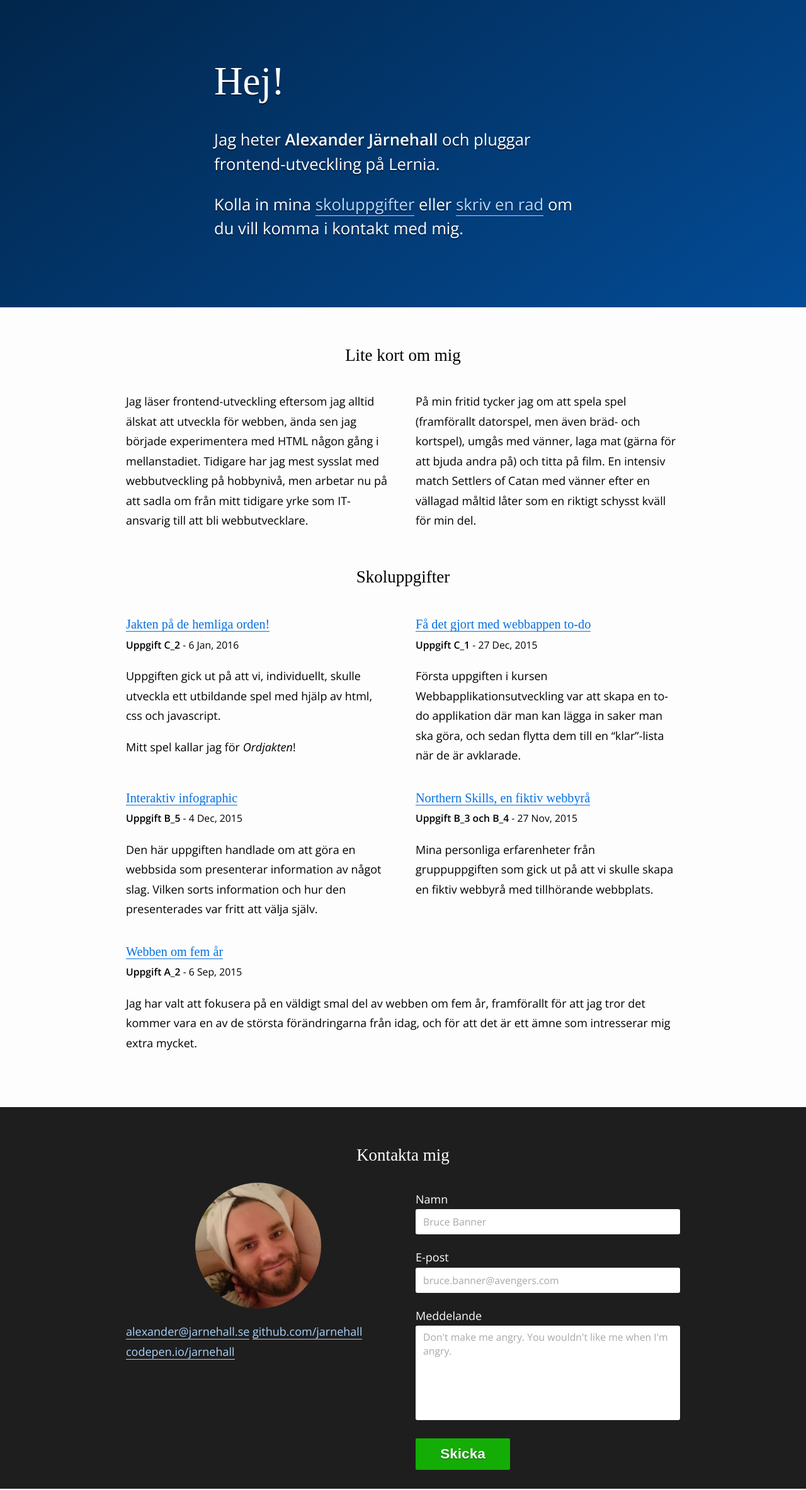
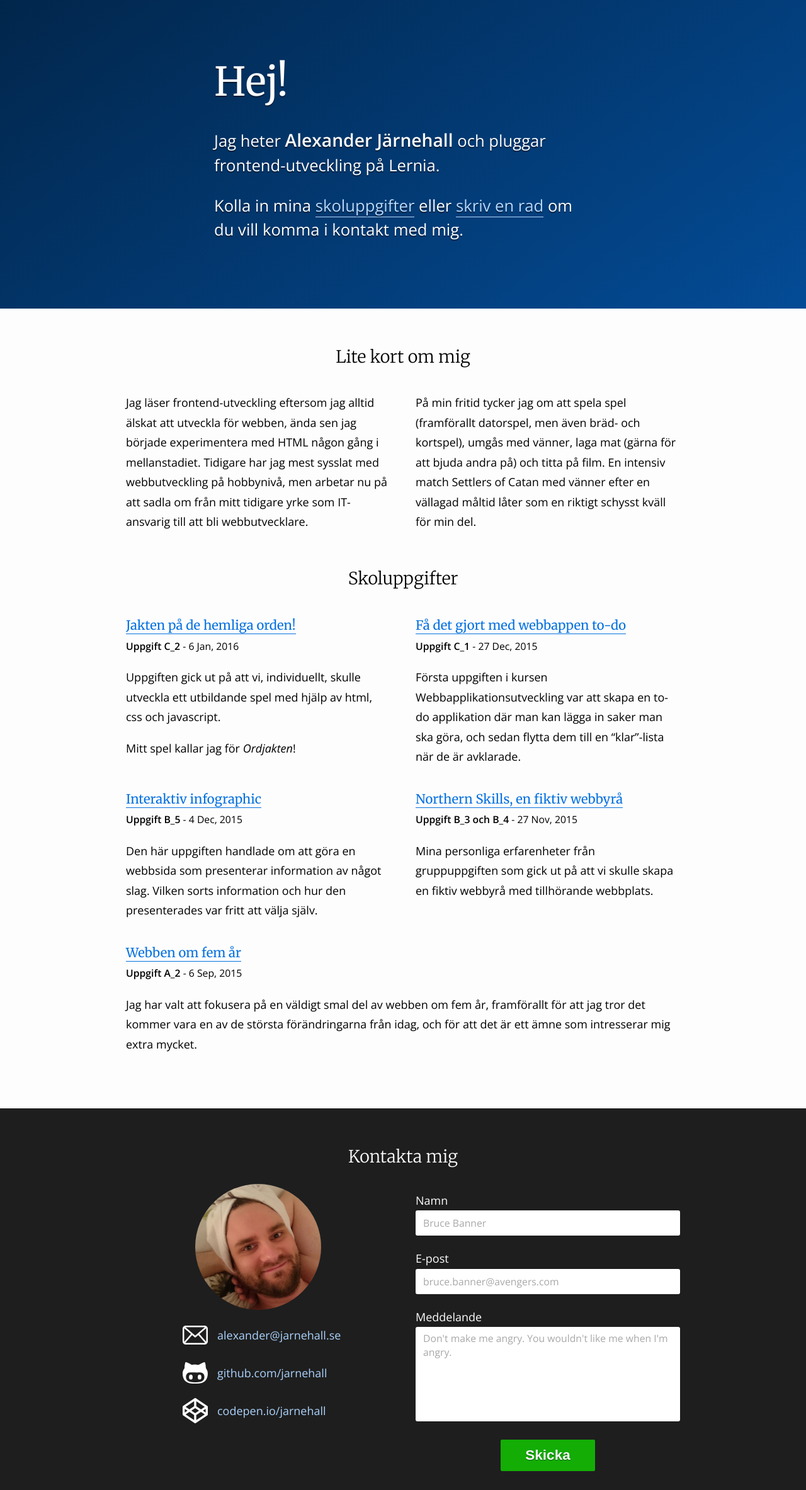
Before and after one commit to Jarnehall/jarnehall.github.io, a Jekyll site: the page built from index.html, in a window 1280 px wide. Shown: the whole page at 63% size. Built offline with Jekyll 4.4.1, drawn with Linux system fonts in a browser that asks for light colours.

Commit message:
restructured some of the jekyll html

```diff
--- a/_config.yml
+++ b/_config.yml
@@ -6,9 +6,9 @@
 # 'jekyll serve'. If you change this file, please restart the server process.
 
 # Site settings
-title: Alexanders digitala presentationsyta
+title: Alexanders DPY
 email: alexander@jarnehall.se
-description: En webbplats för min utbildning inom frontend-utveckling.
+description: En DPY (eller DigitalPresentationsYta) för min utbildning inom frontend-utveckling.
 baseurl: ""
 url: "http://jarnehall.se" # the base hostname & protocol for your site
 timezone: Europe/Stockholm
--- a/_includes/footer.html
+++ b/_includes/footer.html
@@ -1,11 +1,35 @@
-<footer class="site-footer">
+<footer>
 
-    <div class="contact-card container">
-        <div>
-            <a href="mailto:alexander@jarnehall.se" title="Skicka e-post till: {{ site.email }}"><span class="icon">{{ site.email }}</span></a>
-            <a target="_blank" href="http://github.com/jarnehall" title="GitHub - Alexander Järnehall"><span class="icon">github.com/jarnehall</span></a>
-            <a target="_blank" href="http://codepen.io/jarnehall" title="CodePen - Alexander Järnehall"><span class="icon">codepen.io/jarnehall</span></a>
-        </div>
-    </div>
+    <section class="contact">
+
+        <h2 id="kontakt">Kontakta mig</h2>
+
+        <div class="container">
+            <div class="flex-parent">
+                <div class="contact-card flex-250">
+
+                    <img class="selfie" src="img/me.jpg" alt="This is me!">
+                    <div class="social-icons-container">
+                        <a href="mailto:alexander@jarnehall.se" title="Skicka e-post till: {{ site.email }}"><span class="social-icon--email">{{ site.email }}</span></a>
+                        <a target="_blank" href="http://github.com/jarnehall" title="GitHub - Alexander Järnehall"><span class="social-icon--github">github.com/jarnehall</span></a>
+                        <a target="_blank" href="http://codepen.io/jarnehall" title="CodePen - Alexander Järnehall"><span class="social-icon--codepen">codepen.io/jarnehall</span></a>
+                    </div>
+
+                </div> <!-- end div.contact-card -->
+
+                <div class="contact-form flex-250">
+
+                    <form id="contactForm" action="https://getsimpleform.com/messages?form_api_token=1f20453e3382855f45abfded7d5fdcf8" method="post">
+                        <label>Namn<input type="text" name="name" required></label>
+                        <label>E-post<input type="email" name="email" required></label>
+                        <label>Meddelande<textarea name="content" required></textarea></label>
+                        <button class="btn--green align-center" type="submit">Skicka</button>
+                    </form>
+
+                </div>  <!-- end div.contact-form -->
+            </div> <!-- end div.flex-parent -->
+        </div> <!-- end div.container -->
+
+    </section>
 
 </footer>
--- a/_includes/head.html
+++ b/_includes/head.html
@@ -2,14 +2,14 @@
     <meta charset="utf-8">
     <meta http-equiv="X-UA-Compatible" content="IE=edge">
     <meta name="viewport" content="width=device-width, initial-scale=1">
-    <meta name="theme-color" content="#032141">
+    <meta name="theme-color" content="#3082D7">
 
     <title>{% if page.title %}{{ page.title }}{% else %}{{ site.title }}{% endif %}</title>
     <meta name="description" content="{% if page.excerpt %}{{ page.excerpt | strip_html | strip_newlines | truncate: 160 }}{% else %}{{ site.description }}{% endif %}">
 
-    <link rel="icon" sizes="96x96" href="img/favicon-small.png">
-    <link rel="icon" sizes="192x192" href="img/favicon.png">
-    <link href='https://fonts.googleapis.com/css?family=Open+Sans:400,300,300italic,600' rel='stylesheet' type='text/css'>
+    <link href="img/favicon.ico" rel="icon" type="image/x-icon">
+    <link href="img/favicon.png" rel="icon" type="image/png" sizes="192x192">
+    <link href='https://fonts.googleapis.com/css?family=Merriweather:300,400|Open+Sans:400,300,300italic,600' rel='stylesheet' type='text/css'>
     <link rel="stylesheet" href="{{ "/css/main.css" | prepend: site.baseurl }}">
     <link rel="canonical" href="{{ page.url | replace:'index.html','' | prepend: site.baseurl | prepend: site.url }}">
     <link rel="alternate" type="application/rss+xml" title="{{ site.title }}" href="{{ "/feed.xml" | prepend: site.baseurl | prepend: site.url }}">
--- a/_includes/header.html
+++ b/_includes/header.html
@@ -1,5 +1,12 @@
-<header>
+<header class="page-header">
+
     <div class="container">
-        <h1>Bloggen</h1>
-    </div>
+
+        <h1 id="header-headline">Hej!</h1>
+
+        <p>Jag heter <span class="big">Alexander Järnehall</span> och pluggar frontend-utveckling på Lernia.</p>
+        <p>Kolla in mina <a data-scroll href="#skoluppgifter">skoluppgifter</a> eller <a data-scroll href="#kontakt">skriv en rad</a> om du vill komma i kontakt med mig.</p>
+
+    </div> <!-- end div.container -->
+
 </header>
--- /dev/null
+++ b/_layouts/one-page.html
@@ -0,0 +1,33 @@
+<!DOCTYPE html>
+<html>
+
+{% include head.html %}
+
+<body>
+
+    {% include header.html %}
+
+    <main>
+        <section class="about-me">
+            <h2 id="om-mig">Lite kort om mig</h2>
+            <div class="container">
+                <div class="flex-parent">
+                    <p class="flex-300">Jag läser frontend-utveckling eftersom jag alltid älskat att utveckla för webben, ända sen jag började experimentera med HTML någon gång i mellanstadiet. Tidigare har jag mest sysslat med webbutveckling på hobbynivå, men arbetar nu på att sadla om från mitt tidigare yrke som IT-ansvarig till att bli webbutvecklare.</p>
+                    <p class="flex-300">På min fritid tycker jag om att spela spel (framförallt datorspel, men även bräd- och kortspel), umgås med vänner, laga mat (gärna för att bjuda andra på) och titta på film. En intensiv match Settlers of Catan med vänner efter en vällagad måltid låter som en riktigt schysst kväll för min del.</p>
+                </div>
+            </div>
+        </section>
+
+        <section class="blog">
+            <h2 id="skoluppgifter">Skoluppgifter</h2>
+            <div class="container">
+                {{ content }}
+            </div>
+        </section>
+    </main>
+
+    {% include footer.html %}
+
+    <script src="js/main.js"></script>
+</body>
+</html>
--- a/_layouts/start.html
+++ /dev/null
@@ -1,60 +0,0 @@
-<!DOCTYPE html>
-<html>
-
-{% include head.html %}
-
-<body>
-    <header class="page-header">
-        <div class="container">
-            <h1 id="header-headline">Hej!</h1>
-            <p>Jag heter <strong>Alexander Järnehall</strong> och pluggar frontend-utveckling på Lernia.</p>
-            <p>Kolla in mina <a data-scroll href="#skoluppgifter">skoluppgifter</a> eller <a data-scroll href="#kontakt">skriv en rad</a> om du vill komma i kontakt med mig.</p>
-        </div>
-    </header>
-
-    <main>
-        <section class="about-me">
-            <h2 id="om-mig">Lite kort om mig</h2>
-            <div class="container">
-                <div class="flex-parent">
-                    <p class="flex-300">Jag läser frontend-utveckling eftersom jag alltid älskat att utveckla för webben, ända sen jag började experimentera med HTML någon gång i mellanstadiet. Tidigare har jag mest sysslat med webbutveckling på hobbynivå, men arbetar nu på att sadla om från mitt tidigare yrke som IT-ansvarig till att bli webbutvecklare.</p>
-                    <p class="flex-300">På min fritid tycker jag om att spela spel (framförallt datorspel, men även bräd- och kortspel), umgås med vänner, laga mat (gärna för att bjuda andra på) och titta på film. En intensiv match Settlers of Catan med vänner efter en vällagad måltid låter som en riktigt schysst kväll för min del.</p>
-                </div>
-            </div>
-        </section>
-
-        <section class="blog">
-            <h2 id="skoluppgifter">Skoluppgifter</h2>
-            <div class="container">
-                {{ content }}
-            </div>
-        </section>
-    </main>
-    <footer>
-        <section class="contact">
-            <h2 id="kontakt">Kontakta mig</h2>
-            <div class="container">
-                <div class="flex-parent">
-                    <div class="contact-card flex-250">
-                        <img class="selfie" src="img/me.jpg" alt="This is me!">
-                        <div>
-                            <a href="mailto:alexander@jarnehall.se" title="Skicka e-post till: {{ site.email }}"><span class="icon">{{ site.email }}</span></a>
-                            <a target="_blank" href="http://github.com/jarnehall" title="GitHub - Alexander Järnehall"><span class="icon">github.com/jarnehall</span></a>
-                            <a target="_blank" href="http://codepen.io/jarnehall" title="CodePen - Alexander Järnehall"><span class="icon">codepen.io/jarnehall</span></a>
-                        </div>
-                    </div>
-                    <div class="contact-form flex-250">
-                        <form id="contactForm" action="https://getsimpleform.com/messages?form_api_token=1f20453e3382855f45abfded7d5fdcf8" method="post">
-                            <label>Namn<input type="text" name="name" required></label>
-                            <label>E-post<input type="email" name="email" required></label>
-                            <label>Meddelande<textarea name="content" required></textarea></label>
-                            <button class="btn btn--center btn--green" type="submit">Skicka</button>
-                        </form>
-                    </div>
-                </div>
-            </div>
-        </section>
-    </footer>
-    <script src="js/main.js"></script>
-</body>
-</html>
--- a/index.html
+++ b/index.html
@@ -1,5 +1,5 @@
 ---
-layout: start
+layout: one-page
 ---
 
 <ul class="post-list flex-parent">
```
